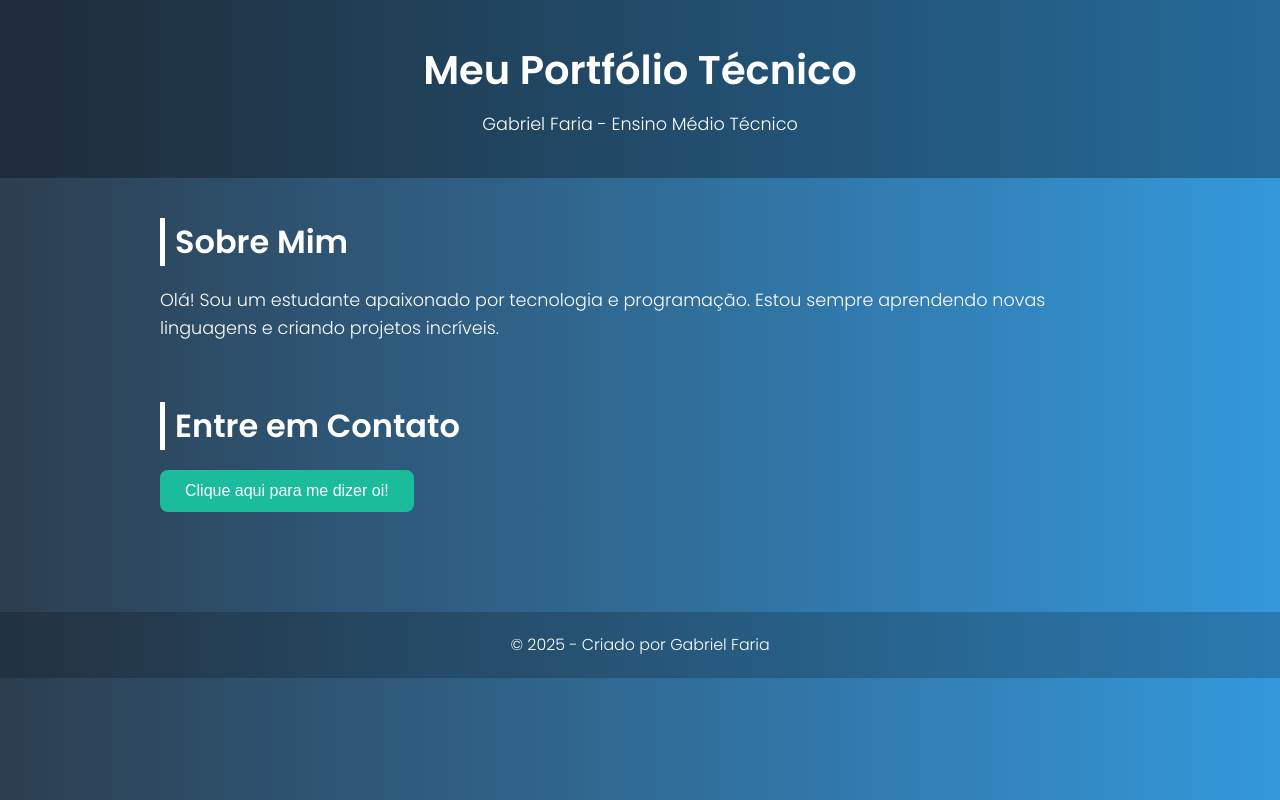
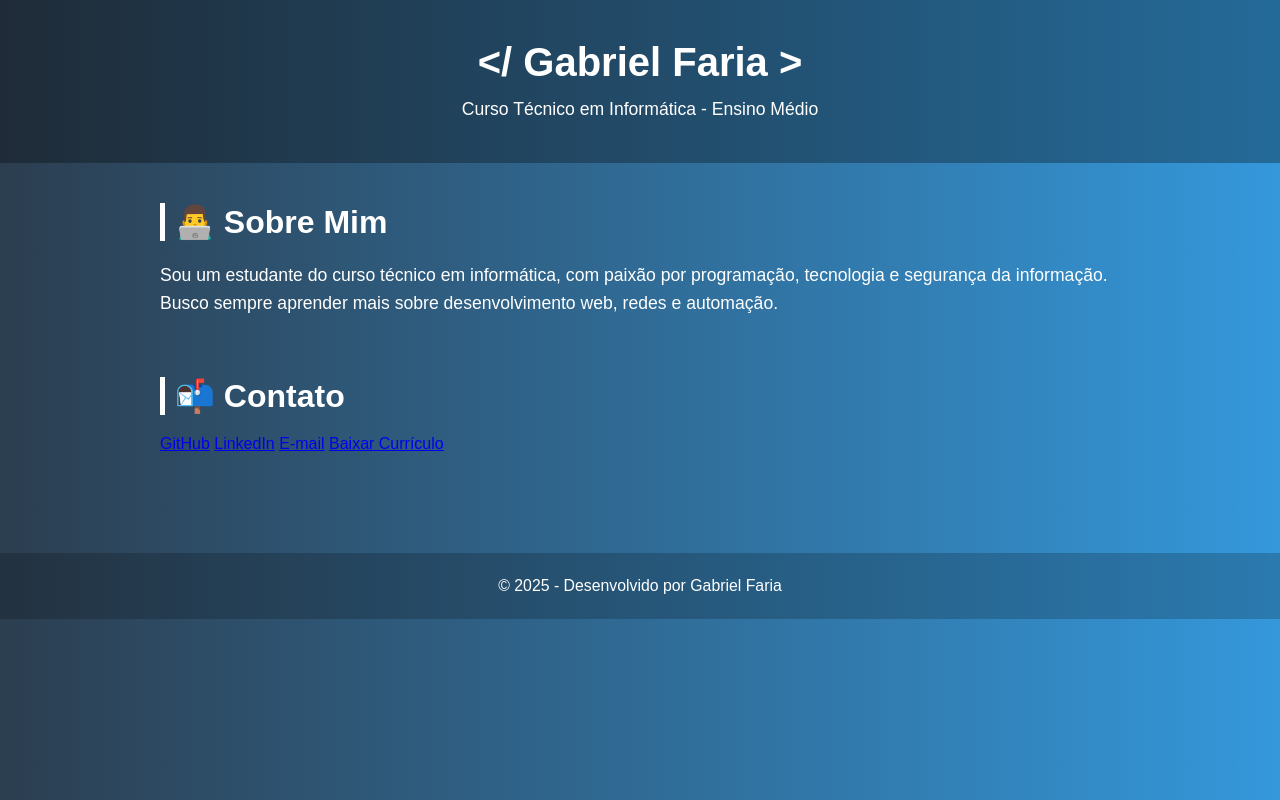
Before and after one commit to Mauconlore/Profile, a plain HTML site: page index.html in a window 1280 px wide. Drawn offline with Linux system fonts and the light colour scheme.

Commit message:
Update index.html

```diff
--- a/index.html
+++ b/index.html
@@ -3,31 +3,38 @@
 <head>
   <meta charset="UTF-8" />
   <meta name="viewport" content="width=device-width, initial-scale=1.0" />
-  <title>Portfólio Técnico - Informática</title>
+  <title>Portfólio Técnico</title>
   <link rel="stylesheet" href="style.css" />
-  <link href="https://fonts.googleapis.com/css2?family=Poppins:wght@300;600&display=swap" rel="stylesheet" />
+  <link href="https://fonts.googleapis.com/css2?family=Fira+Code&display=swap" rel="stylesheet">
 </head>
 <body>
   <header>
-    <h1>Meu Portfólio Técnico</h1>
-    <p>Gabriel Faria - Ensino Médio Técnico</p>
+    <div class="container">
+      <h1>&lt;/ Gabriel Faria &gt;</h1>
+      <p>Curso Técnico em Informática - Ensino Médio</p>
+    </div>
   </header>
 
-  <main>
-    <section class="intro">
-      <h2>Sobre Mim</h2>
-      <p>Olá! Sou um estudante apaixonado por tecnologia e programação. Estou sempre aprendendo novas linguagens e criando projetos incríveis.</p>
+  <main class="container">
+    <section class="sobre">
+      <h2>👨‍💻 Sobre Mim</h2>
+      <p>Sou um estudante do curso técnico em informática, com paixão por programação, tecnologia e segurança da informação. Busco sempre aprender mais sobre desenvolvimento web, redes e automação.</p>
     </section>
 
     <section class="contato">
-      <h2>Entre em Contato</h2>
-      <button onclick="mostrarMensagem()">Clique aqui para me dizer oi!</button>
+      <h2>📬 Contato</h2>
+      <div class="contato-links">
+        <a href="https://github.com/seuusuario" target="_blank">GitHub</a>
+        <a href="https://linkedin.com/in/seulinkedin" target="_blank">LinkedIn</a>
+        <a href="mailto:seuemail@email.com">E-mail</a>
+        <a href="#" onclick="baixarCurriculo()">Baixar Currículo</a>
+      </div>
       <p id="mensagem"></p>
     </section>
   </main>
 
   <footer>
-    <p>&copy; 2025 - Criado por Gabriel Faria</p>
+    <p>© 2025 - Desenvolvido por Gabriel Faria</p>
   </footer>
 
   <script src="script.js"></script>
```
